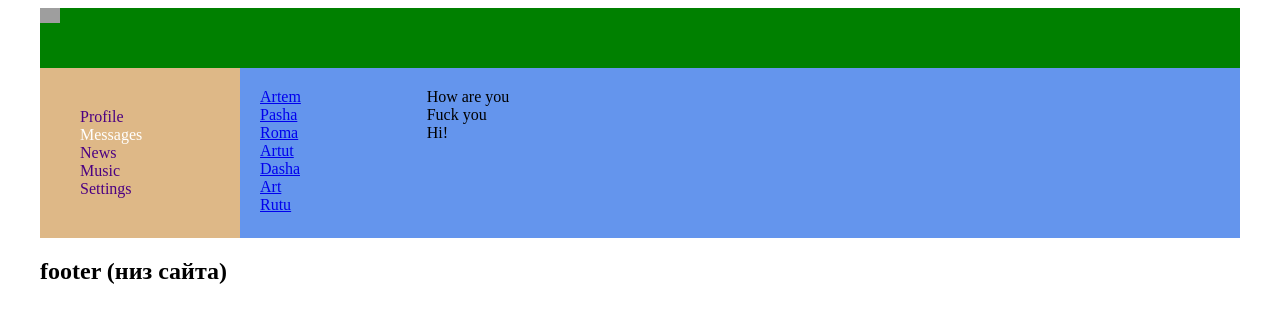
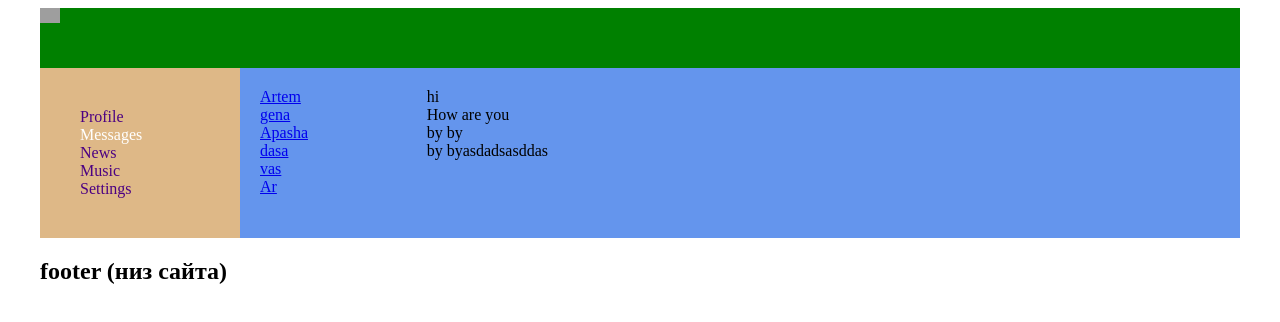
Before and after one commit to MarazorQ/react-web-project, a React (Create React App) app: page /Messages in a window 1280 px wide. Shown: the top 322 px of the page. Built offline with nearby package versions, Linux system fonts and the light colour scheme; grey boxes are pictures that could not be loaded.

Commit message:
added bll logic and maping data

```diff
--- a/src/Components/Content/Posts/Post/Post.module.css
+++ b/src/Components/Content/Posts/Post/Post.module.css
@@ -1,5 +1,6 @@
 .item{
     color:red;
+    padding: 20px;
 }
 
 .item img{
--- a/src/Components/Content/Posts/Posts.js
+++ b/src/Components/Content/Posts/Posts.js
@@ -2,6 +2,13 @@ import React from 'react';
 import Post from './Post/Post';
 
 const Posts = () =>{
+    let PostsItems = [
+        {id: 1, name: 'p1', countLike: 112},
+        {id: 2, name: 'p2', countLike: 1},
+        {id: 3, name: 'p3', countLike: 12},
+        {id: 2, name: 'p2sadasdads', countLike: 122222}
+    ]
+    let NewPostItems = PostsItems.map(items => <Post name={items.name} count={items.countLike}/>)
     return(
         <div>
         My posts
@@ -10,9 +17,7 @@ const Posts = () =>{
             <textarea></textarea>
             <button>Add post</button>
         </div>
-        <Post name="p1" count="15"/>
-        <Post name="p2"/>
-        <Post name="p3"/>
+            {NewPostItems}
         </div>
     )
 }
--- a/src/Components/Messages/Messages.js
+++ b/src/Components/Messages/Messages.js
@@ -19,23 +19,33 @@ const Message = (props) => {
 }
 
 const Messages = () =>{
+    let MessageItems = [
+        {id: 1, message: 'hi'},
+        {id: 2, message: 'How are you'},
+        {id: 3, message: 'by by'},
+        {id: 3, message: 'by byasdadsasddas'}
+    ]
+    let newMessageItems = MessageItems.map((items) => {
+        return(<Message message={items.message}/>)
+    })
+    let DialogItems = [
+        {id: 1, name: 'Artem'},
+        {id: 2, name: 'gena'},
+        {id: 3, name: 'Apasha'},
+        {id: 4, name: 'dasa'},
+        {id: 5, name: 'vas'},
+        {id: 6, name: 'Ar'}
+    ]
+    let newDialogItems = DialogItems.map(items => <DialogItem name={items.name} id={items.id}/>)
     return(
         <div className={Styles.content}>
             <div className={Styles.dialogs}>
                 <div className={Styles.dialogsItems}>
-                    <DialogItem name="Artem" id="2"/>
-                    <DialogItem name="Pasha" id="3"/>
-                    <DialogItem name="Roma" id="4"/>
-                    <DialogItem name="Artut" id="5"/>
-                    <DialogItem name="Dasha" id="7"/>
-                    <DialogItem name="Art" id="11"/>
-                    <DialogItem name="Rutu" id="24"/>
+                    {newDialogItems}
                 </div>
             </div>
             <div className={Styles.messages}>
-                <Message message="How are you"/>
-                <Message message="Fuck you"/>
-                <Message message="Hi!"/>
+                {newMessageItems}
             </div>
         </div>
     )
```
